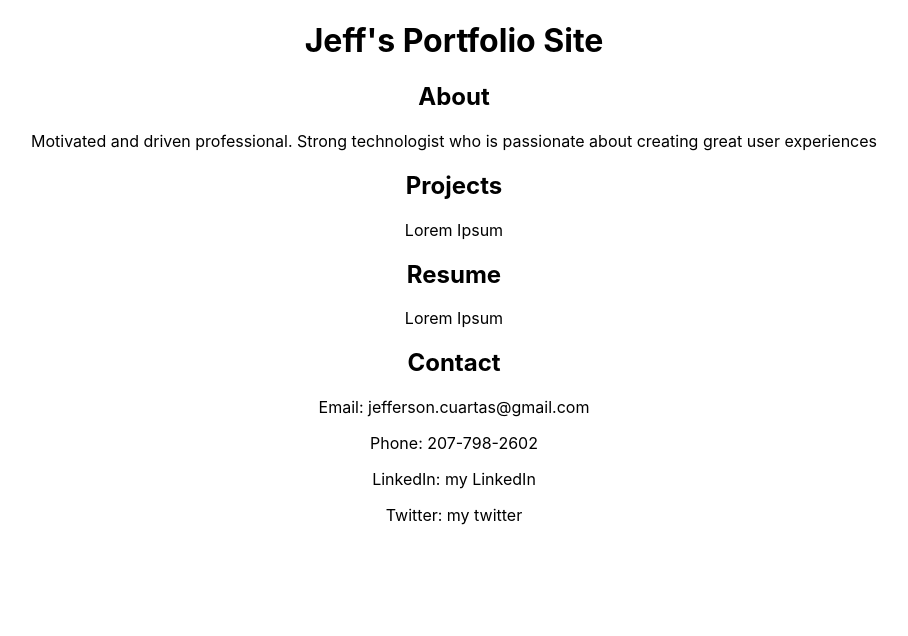
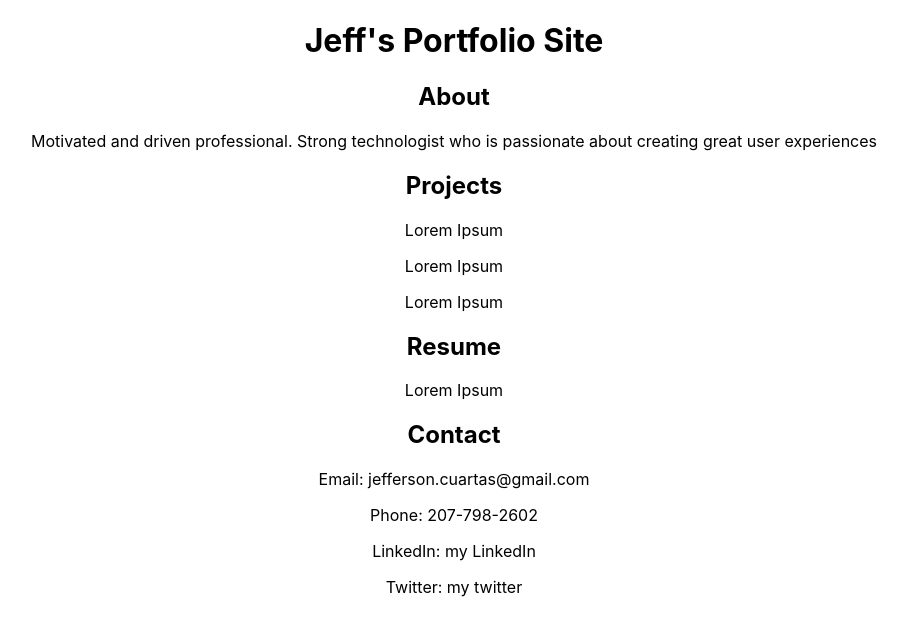
Before and after one commit to jcport1/my-website, a React (Create React App) app: page / in a window 1280 px wide. Shown: the top 636 px of the page, without its empty margins (186-1094 px from the left). Built offline with nearby package versions, Linux system fonts and the light colour scheme.

Commit message:
Updates Projects component

```diff
--- a/src/components/Projects.js
+++ b/src/components/Projects.js
@@ -7,6 +7,8 @@ const Projects = () => {
             <header>
                 <h2>Projects</h2>
                 <p> Lorem Ipsum </p>
+                <p> Lorem Ipsum </p>
+                <p> Lorem Ipsum </p>
             </header>
 
         </div>
```
